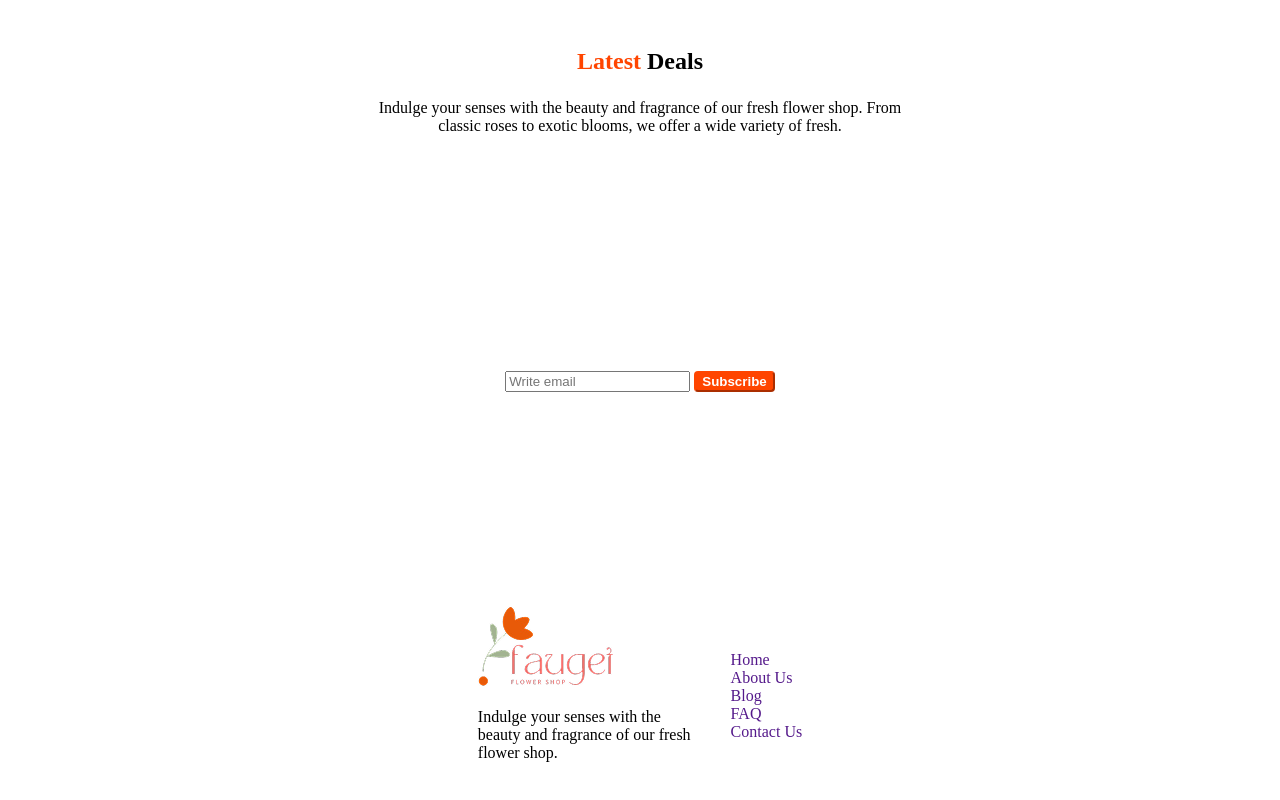
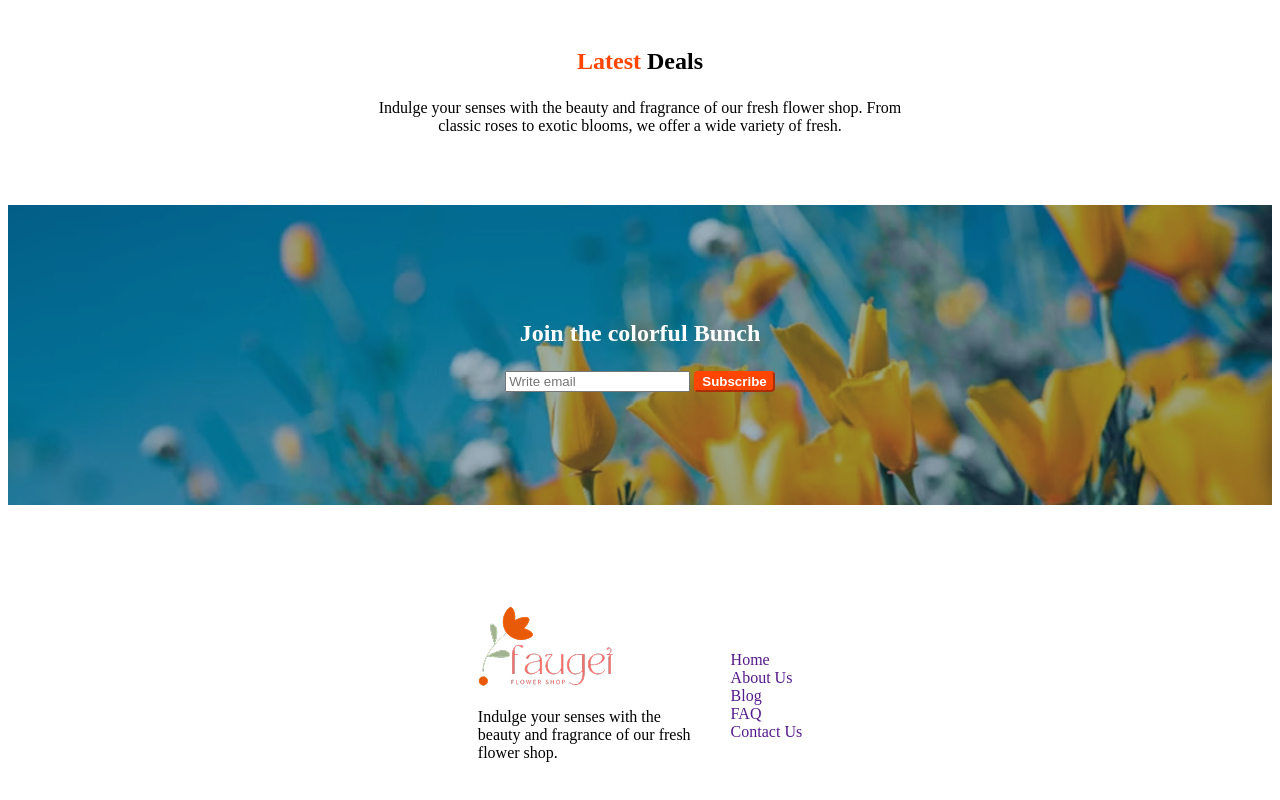
Before and after one commit to tanv-web/programming-hero, a plain HTML site: page docs/index.html in a window 1280 px wide. Shown: the part 2004-2804 px from the top of the page. Drawn offline with Linux system fonts and the light colour scheme; the site is published under a folder, as on GitHub Pages, so addresses that start at the root find nothing.

Commit message:
fixed bg news-l

```diff
--- a/docs/styles/styles.css
+++ b/docs/styles/styles.css
@@ -141,7 +141,7 @@
     display: block;
     text-align: center;
     margin-bottom: 100px;
-    background-image: url("/docs/assets/news-letter-bg.png");
+    background-image: url("../assets/news-letter-bg.png");
     background-size: cover;
     height: 300px;
 }
```
